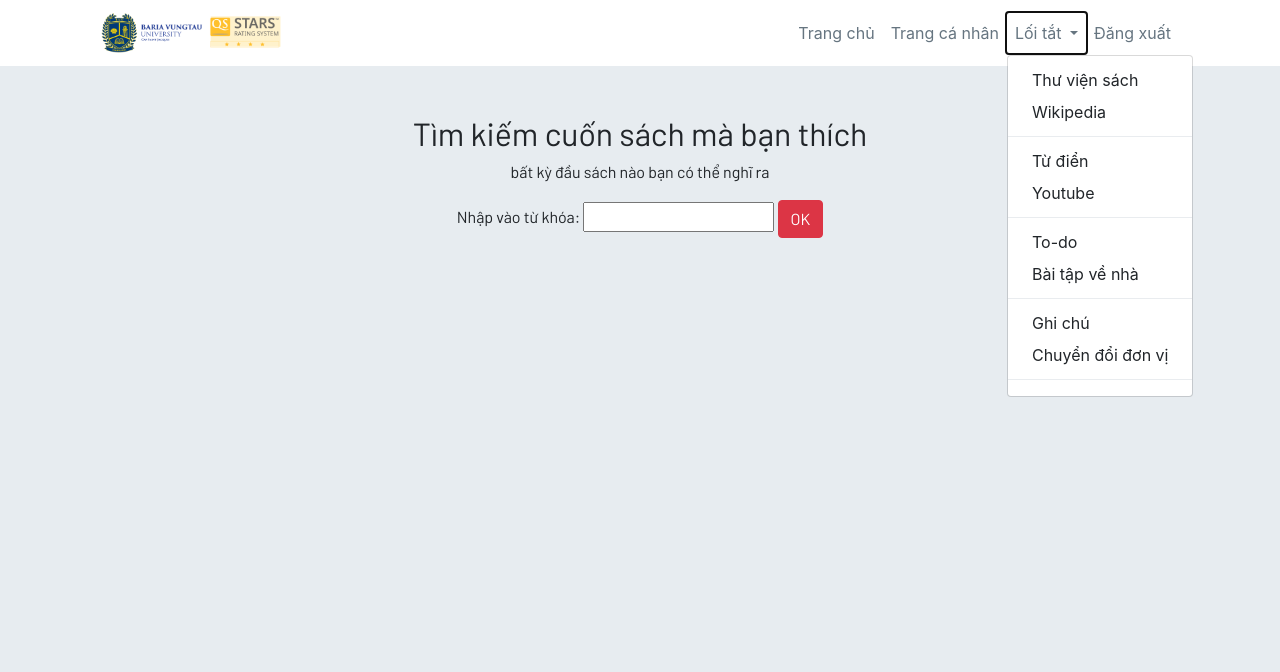
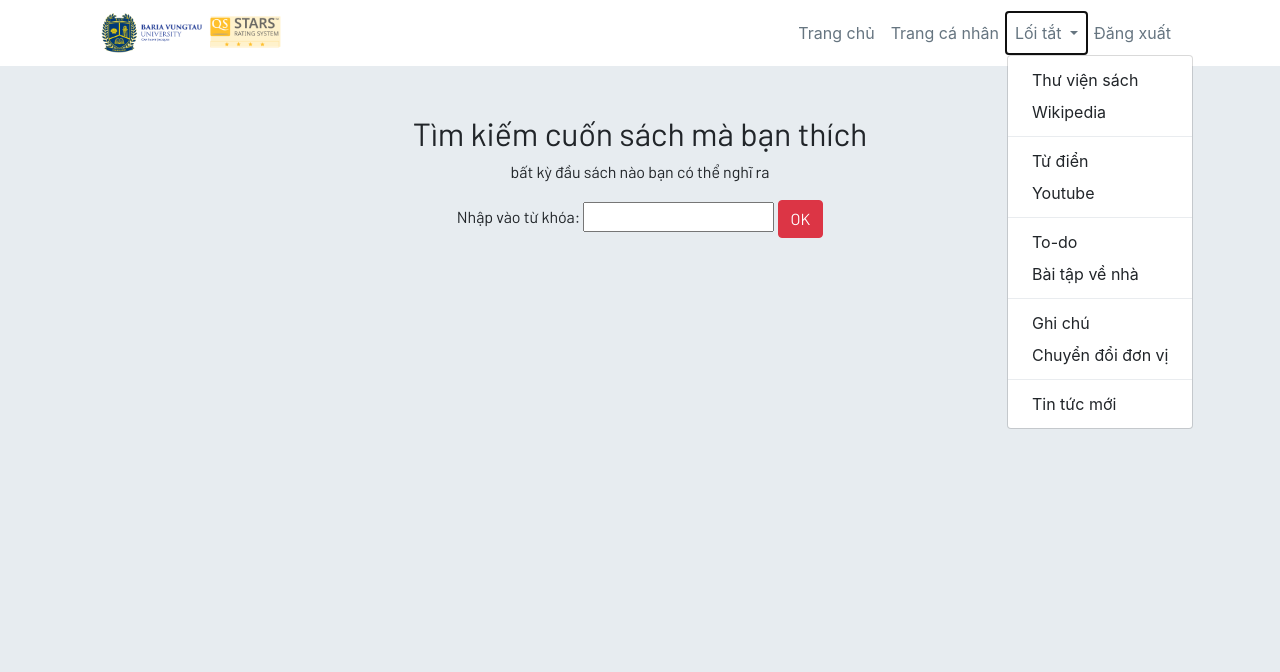
Before and after one commit to khoaminion/bvu_student_portal, a Django app: page /books in a window 1280 px wide, after a click on "Lối tắt". Shown: the top 672 px of the page. Run offline with Django 4.2, Linux system fonts and the light colour scheme; a user stored in the database is signed in; some libraries are stand-ins or nearby versions; some web fonts are replaced.

Commit message:
fix some stuff

```diff
--- a/dashboard/templates/dashboard/base.html
+++ b/dashboard/templates/dashboard/base.html
@@ -53,6 +53,7 @@
                 <a class="dropdown-item" href="{% url 'notes' %}">Ghi chú</a>
                 <a class="dropdown-item" href="{% url 'conversion' %}">Chuyển đổi đơn vị</a>
                 <div class="dropdown-divider"></div>
+                <a class="dropdown-item" href="{% url 'news' %}">Tin tức mới</a>
               </div>
             </li>
 
```
